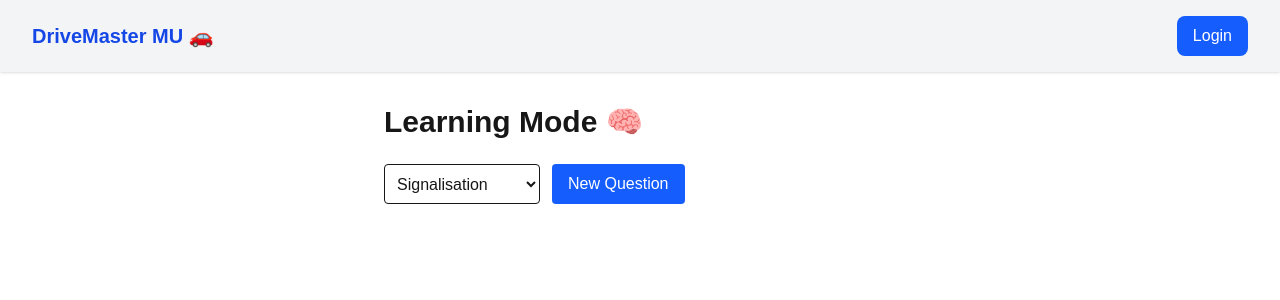
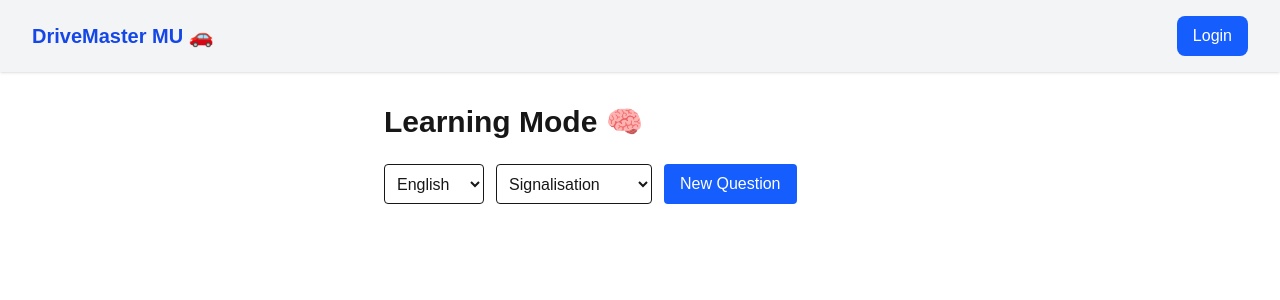
Before and after one commit to Jerome185/drivemaster-mu, a Next.js app: page /learning in a window 1280 px wide. Shown: the top 300 px of the page. Built offline with nearby package versions, Linux system fonts and the light colour scheme; no server answers.

Commit message:
fix cookies async for nextjs build

```diff
--- a/app/learning/page.tsx
+++ b/app/learning/page.tsx
@@ -1,7 +1,7 @@
 "use client"
 
 import { createBrowserClient } from "@supabase/ssr"
-import { useEffect, useState } from "react"
+import { useState, useEffect } from "react"
 
 const supabase = createBrowserClient(
 process.env.NEXT_PUBLIC_SUPABASE_URL!,
@@ -10,7 +10,9 @@ process.env.NEXT_PUBLIC_SUPABASE_ANON_KEY!
 
 export default function LearningPage() {
 
+const [lang, setLang] = useState("EN")
 const [category, setCategory] = useState("Signalisation")
+
 const [question, setQuestion] = useState<any>(null)
 const [selected, setSelected] = useState<string | null>(null)
 const [showResult, setShowResult] = useState(false)
@@ -21,17 +23,19 @@ const loadQuestion = async () => {
 setLoading(true)
 
 const { data } = await supabase.rpc(
-"get_adaptive_learning_questions",
+"get_learning_question",
 {
 category_name_input: category,
-lang: "EN"
+lang
 }
 )
 
 if (data && data.length > 0) {
+
 setQuestion(data[0])
 setSelected(null)
 setShowResult(false)
+
 }
 
 setLoading(false)
@@ -40,7 +44,7 @@ setLoading(false)
 
 useEffect(()=>{
 loadQuestion()
-},[category])
+},[lang])
 
 const handleSelect = (option: string) => {
 
@@ -73,7 +77,20 @@ return (
 Learning Mode 🧠
 </h1>
 
+{/* LANGUAGE + CATEGORY */}
+
 <div className="flex gap-3 mb-6">
+
+<select
+className="border p-2 rounded"
+value={lang}
+onChange={(e)=>setLang(e.target.value)}
+>
+
+<option value="EN">English</option>
+<option value="FR">Français</option>
+
+</select>
 
 <select
 className="border p-2 rounded"
@@ -99,6 +116,8 @@ New Question
 
 </div>
 
+{/* LOADING */}
+
 {loading && (
 
 <p className="text-gray-500">
@@ -106,6 +125,8 @@ Loading question...
 </p>
 
 )}
+
+{/* QUESTION */}
 
 {question && !loading && (
 
```
